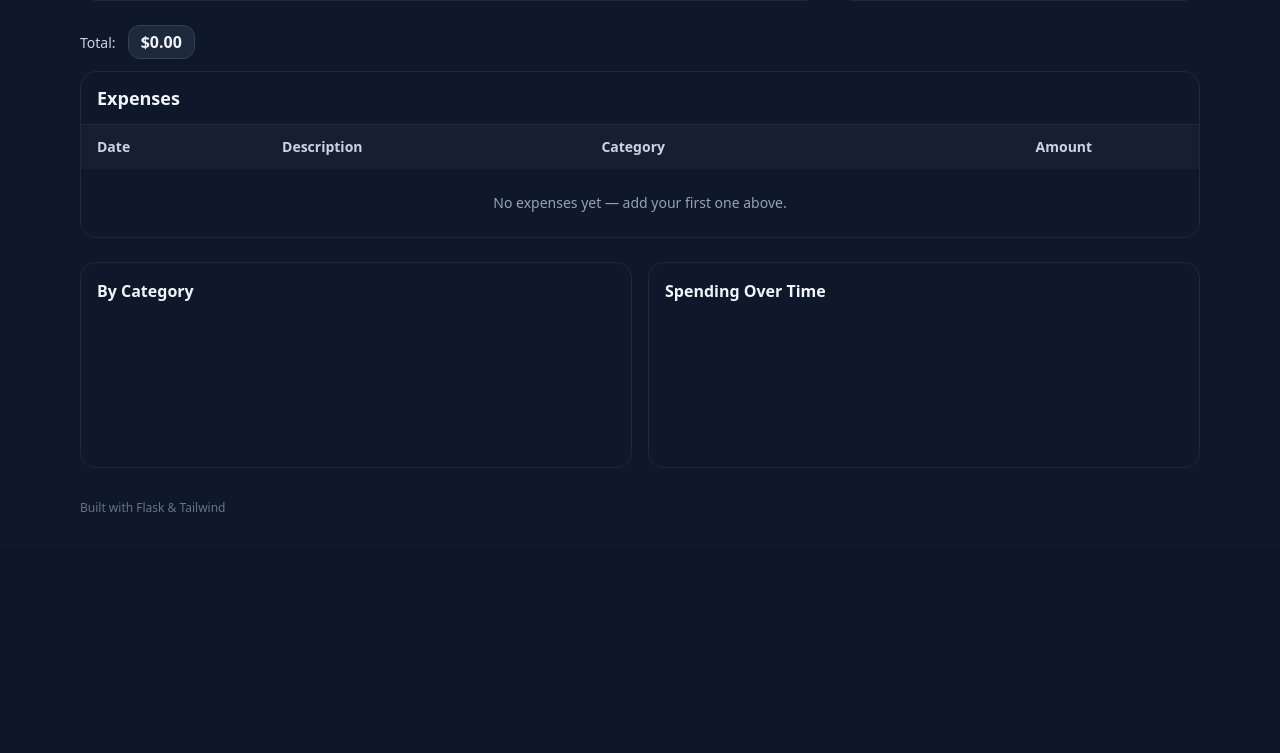
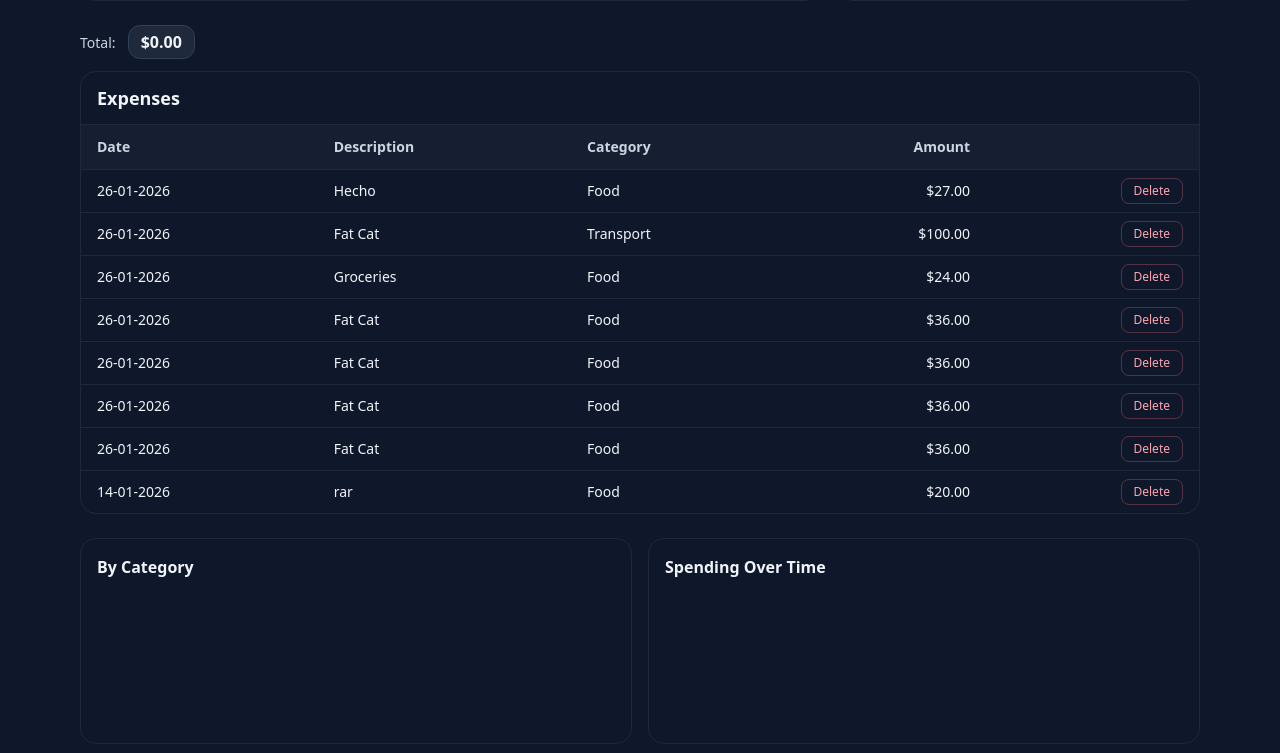
Before and after one commit to h-kohli/Expense-Tracking-Project, a Flask app: page / in a window 1280 px wide. Shown: the part 525-1278 px from the top of the page. Before the commit the page ends 1037 px from the top, so only its background shows below. Run offline with Flask 3, Linux system fonts and the light colour scheme; some libraries are stand-ins or nearby versions.

Commit message:
Expense Listing
- showcasing all the expenses incurred on the website.

- Sorted by descending date and category.

- Added a delete button for each added expense.

```diff
--- a/app.py
+++ b/app.py
@@ -26,10 +26,13 @@
 
 
 
-
 @app.route("/")
 def index():
-    return render_template("index.html")
+
+    expenses = Expense.query.order_by(Expense.date.desc(), Expense.id.desc()).all()
+    return render_template("index.html", expenses=expenses)
+
+
 
 @app.route("/add", methods=['POST'])
 def add():
@@ -39,11 +42,12 @@
     category = (request.form.get("category") or "").strip()
     date_str = (request.form.get("date") or "").strip()
 
+    #ensures description, amount and category are listed.
     if not description or not amount_str or not category:
         flash("Please fill desciption, amount, and category", "error")
         return redirect(url_for("index"))
 
-
+    #converts the amount input string into an actual number
     try:
         amount = float(amount_str)
         if amount <= 0:
@@ -54,7 +58,7 @@
         return redirect(url_for("index"))
 
 
-
+    #converts the date into storable format
     try:
         d = datetime.strptime(date_str, "%Y-%m-%d").date() if date_str else date.today()
 
@@ -62,7 +66,7 @@
         d = date.today()
 
 
-
+    #saving to the database
     e = Expense(description=description, amount=amount, category=category, date=d)
     db.session.add(e)
     db.session.commit()
--- a/templates/index.html
+++ b/templates/index.html
@@ -151,6 +151,7 @@
   <div class="px-4 py-3 border-b border-slate-800">
     <h2 class="text-lg font-semibold">Expenses</h2>
   </div>
+
   <div class="overflow-x-auto">
     <table class="min-w-full text-sm">
       <thead class="text-slate-300 bg-slate-800/50">
@@ -162,12 +163,35 @@
           <th class="px-4 py-3"></th>
         </tr>
       </thead>
+
       <tbody>
-        <tr>
-          <td colspan="5" class="px-4 py-6 text-center text-slate-400">
-            No expenses yet — add your first one above.
-          </td>
-        </tr>
+        {% if expenses %}
+          {% for e in expenses %}
+            <tr class="border-t border-slate-800 hover:bg-slate-800/30">
+              <td class="px-4 py-2">
+                {{ e.date.strftime('%d-%m-%Y') if e.date else '' }}
+              </td>
+              <td class="px-4 py-2">{{ e.description }}</td>
+              <td class="px-4 py-2">{{ e.category }}</td>
+              <td class="px-4 py-2 text-right">
+                {{ '$%.2f' | format(e.amount) }}
+              </td>
+              <td class="px-4 py-2 text-right">
+                <button
+                  class="text-rose-300 hover:text-rose-200 text-xs border border-rose-400/30 px-3 py-1 rounded-lg"
+                >
+                  Delete
+                </button>
+              </td>
+            </tr>
+          {% endfor %}
+        {% else %}
+          <tr>
+            <td colspan="5" class="px-4 py-6 text-center text-slate-400">
+              No expenses yet — add your first one above.
+            </td>
+          </tr>
+        {% endif %}
       </tbody>
     </table>
   </div>
```
